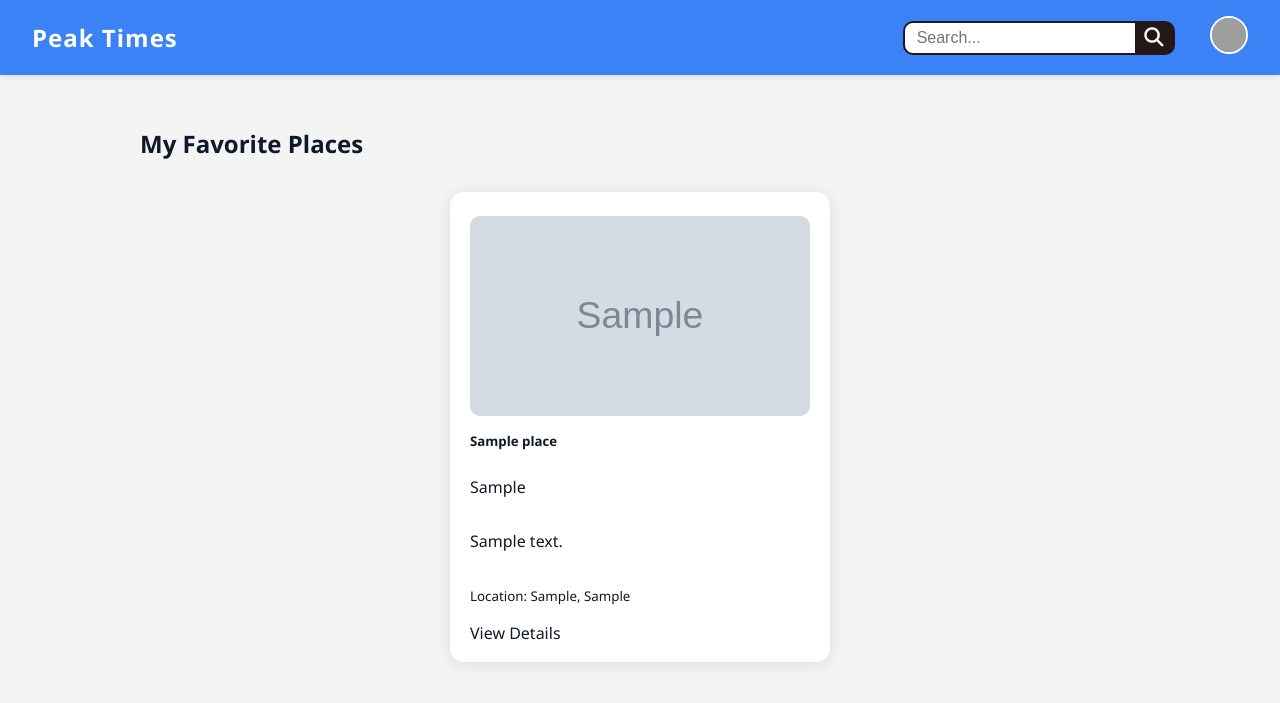
After one commit to Erishprajapati/Semester-Six, a Django app: page /api/my-favorites/ in a window 1280 px wide. The commit adds this page. Shown: the top 703 px of the page. Run offline with Django 5.2, Linux system fonts and the light colour scheme; a user stored in the database is signed in; tables that the repository leaves empty hold one stand-in row (values such as "Sample post"); grey boxes marked "Sample" are stand-in pictures; some libraries are stand-ins or nearby versions; grey boxes are pictures that could not be loaded.

Commit message:
user favorites can be seen

```diff
--- a/backend/Templates/base.html
+++ b/backend/Templates/base.html
@@ -203,6 +203,7 @@
           <div class="dropdown-content">
             <p>{{ user.username }}</p>
             <a href="{% url 'profile_view' %}">Profile</a>
+            <a href="{% url 'my_favorites' %}">My Favorites</a>
             <a href="{% url 'add_place' %}">Add Place</a>
             {% if user.is_superuser %}
             <a href="{% url 'pending_places' %}">Pending Places</a>
--- /dev/null
+++ b/backend/Templates/my_favorites.html
@@ -0,0 +1,64 @@
+{% extends "base.html" %}
+{% block content %}
+<style>
+.place-list-container {
+  display: flex;
+  flex-wrap: wrap;
+  gap: 32px;
+  justify-content: center;
+  margin-top: 32px;
+}
+.place-card {
+  background: #fff;
+  border-radius: 14px;
+  box-shadow: 0 2px 16px rgba(0,0,0,0.10);
+  padding: 24px 20px 18px 20px;
+  width: 340px;
+  margin-bottom: 16px;
+  transition: box-shadow 0.2s;
+  display: flex;
+  flex-direction: column;
+  align-items: stretch;
+}
+.place-card:hover {
+  box-shadow: 0 6px 32px rgba(0,0,0,0.18);
+}
+.place-card img {
+  border-radius: 10px;
+  width: 100%;
+  height: 200px;
+  object-fit: cover;
+  margin-bottom: 16px;
+}
+.place-card h5 {
+  margin-top: 0;
+  margin-bottom: 10px;
+}
+.place-card .btn {
+  margin-top: auto;
+}
+</style>
+<div class="container mt-5">
+    <h2 class="mb-4">My Favorite Places</h2>
+    <div class="place-list-container">
+        {% for place in places %}
+        <div class="place-card">
+            {% if place.image %}
+            <img src="{{ place.image.url }}" alt="{{ place.name }}">
+            {% endif %}
+            <h5>{{ place.name }}</h5>
+            <p class="text-muted mb-1">{{ place.category }}</p>
+            <p>{{ place.description|truncatewords:30 }}</p>
+            <p class="mb-2"><small class="text-muted">Location: {{ place.location }}, {{ place.district }}</small></p>
+            <a href="{% url 'place_details' place.id %}" class="btn btn-primary">View Details</a>
+        </div>
+        {% empty %}
+        <div class="col-12">
+            <div class="alert alert-info">
+                You have not favorited any places yet.
+            </div>
+        </div>
+        {% endfor %}
+    </div>
+</div>
+{% endblock %}
--- a/backend/models.py
+++ b/backend/models.py
@@ -143,3 +143,14 @@ class Review(models.Model):
 
     def __str__(self):
         return f"Review by {self.user.username} for {self.place.name} ({self.rating}★)"
+
+class UserFavorite(models.Model):
+    user = models.ForeignKey(User, on_delete=models.CASCADE, related_name='favorite_places')
+    place = models.ForeignKey('Place', on_delete=models.CASCADE, related_name='favorited_by')
+    created_at = models.DateTimeField(auto_now_add=True)
+
+    class Meta:
+        unique_together = ('user', 'place')
+
+    def __str__(self):
+        return f"{self.user.username} favorited {self.place.name}"
--- a/backend/urls.py
+++ b/backend/urls.py
@@ -28,7 +28,10 @@ urlpatterns = [
     path('improved-crowd-predictions/', views.improved_crowd_predictions, name='improved_crowd_predictions'),
     path('tourism-crowd-charts/', views.tourism_crowd_data_for_charts, name='tourism_crowd_charts'),
     path('place/<int:place_id>/', views.api_update_place, name='api_update_place'),
+    path('place/<int:place_id>/add-favorite/', views.add_favorite, name='add_favorite'),
+    path('place/<int:place_id>/remove-favorite/', views.remove_favorite, name='remove_favorite'),
     # Admin approval URLs
     path('pending-places/', views.pending_places, name='pending_places'),
     path('ml-hourly-predictions/', views.ml_hourly_predictions, name='ml_hourly_predictions'),
+    path('my-favorites/', views.my_favorites, name='my_favorites'),
 ]
--- a/backend/views.py
+++ b/backend/views.py
@@ -491,6 +491,10 @@ def place_details(request, place_id):
         else:
             review_form = ReviewForm()
 
+    is_favorite = False
+    if request.user.is_authenticated:
+        is_favorite = place.favorited_by.filter(user=request.user).exists()
+
     return render(request, 'placedetails.html', {
         'place': place,
         'crowdlevel': crowdlevel,
@@ -502,6 +506,7 @@ def place_details(request, place_id):
         'average_rating': average_rating,
         'review_form': review_form,
         'review_submitted': review_submitted,
+        'is_favorite': is_favorite,
     })
 
 def place_list(request):
@@ -2264,3 +2269,21 @@ def ml_hourly_predictions(request):
             crowdlevel = 0
         hourly_predictions.append({'hour': hour, 'crowdlevel': crowdlevel})
     return JsonResponse({'hourly_predictions': hourly_predictions})
+
+@login_required
+def add_favorite(request, place_id):
+    place = get_object_or_404(Place, id=place_id)
+    UserFavorite.objects.get_or_create(user=request.user, place=place)
+    return redirect('place_details', place_id=place.id)
+
+@login_required
+def remove_favorite(request, place_id):
+    place = get_object_or_404(Place, id=place_id)
+    UserFavorite.objects.filter(user=request.user, place=place).delete()
+    return redirect('place_details', place_id=place.id)
+
+@login_required
+def my_favorites(request):
+    favorites = request.user.favorite_places.select_related('place').order_by('-created_at')
+    places = [fav.place for fav in favorites]
+    return render(request, 'my_favorites.html', {'places': places})
```
Also changed, not shown: backend/Templates/placedetails.html (+10 -0 lines), backend/migrations/0025_userfavorite.py (added).
